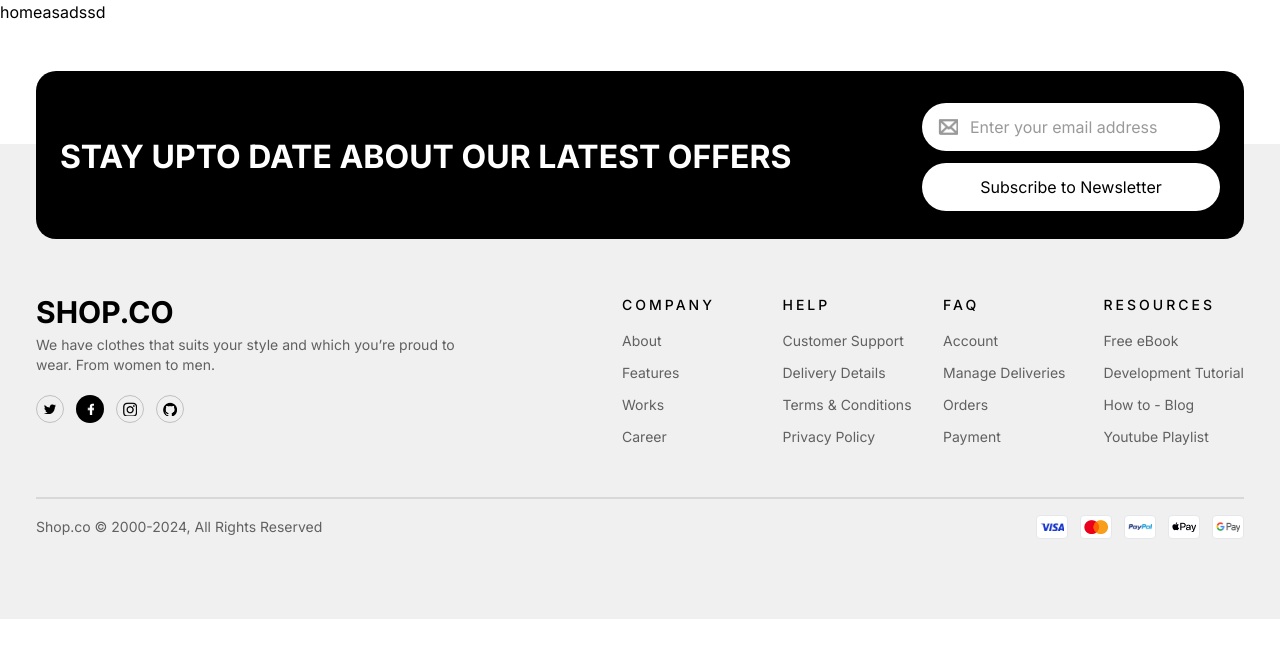
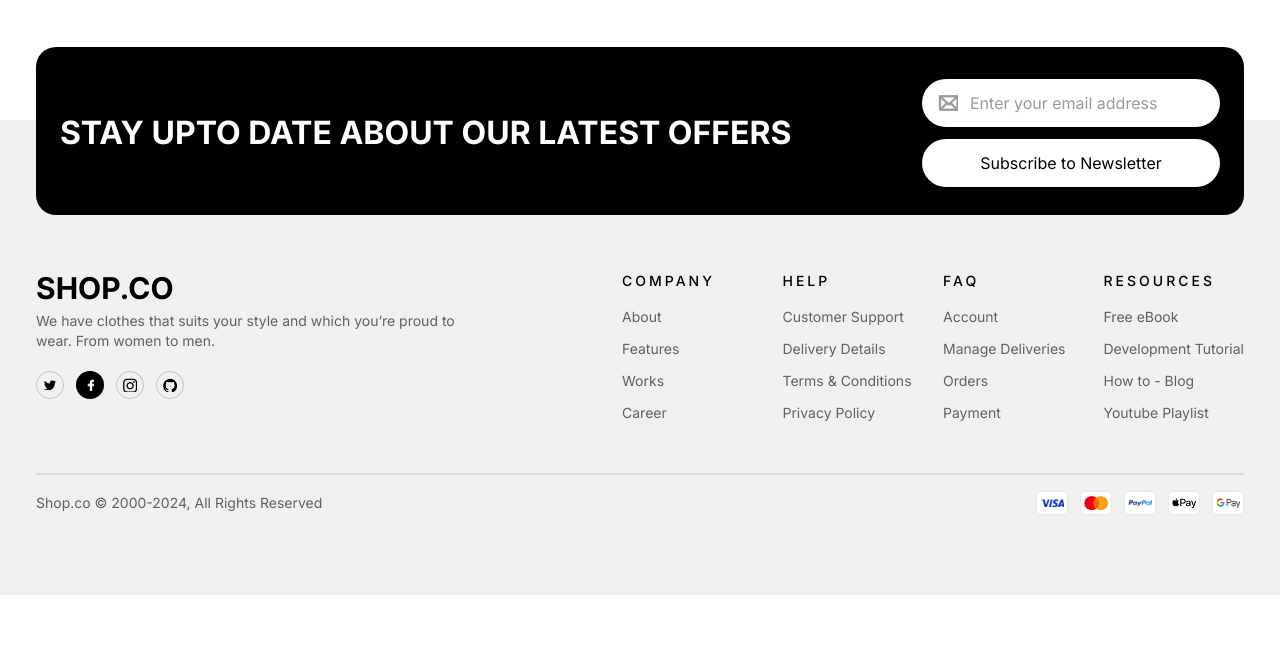
Before and after one commit to esedbabayev/next-e-commerce, a Next.js app: page / in a window 1280 px wide. Shown: the top 658 px of the page. Built offline with nearby package versions, Linux system fonts and the light colour scheme.

Commit message:
save changes

```diff
--- a/app/page.tsx
+++ b/app/page.tsx
@@ -1,11 +1,7 @@
-import React from 'react'
+import React from "react";
 
 const HomePage = () => {
-  return (
-    <div>
-      homeasadssd
-    </div>
-  )
-}
+  return <div></div>;
+};
 
-export default HomePage
+export default HomePage;
```
